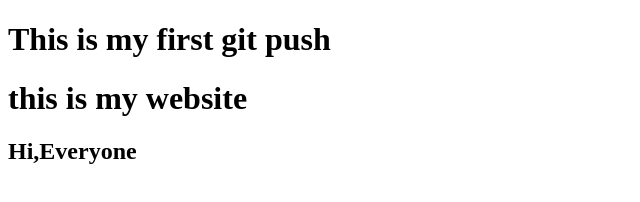
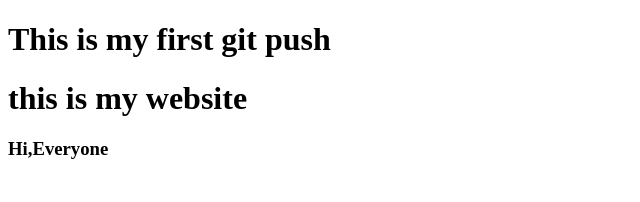
Before and after one commit to nazimsagor/first-rep, a plain HTML site: page index.html in a window 1280 px wide. Shown: the full height of the page, 0-640 px from the left. Drawn offline with Linux system fonts and the light colour scheme.

Commit message:
first commit

```diff
--- a/index.html
+++ b/index.html
@@ -11,7 +11,7 @@
 <body>
     <h1>This is my first git push</h1>
     <h1>this is my website</h1>
-    <h2>Hi,Everyone</h2>
+    <h3>Hi,Everyone</h3>
 </body>
 
 </html>
```
